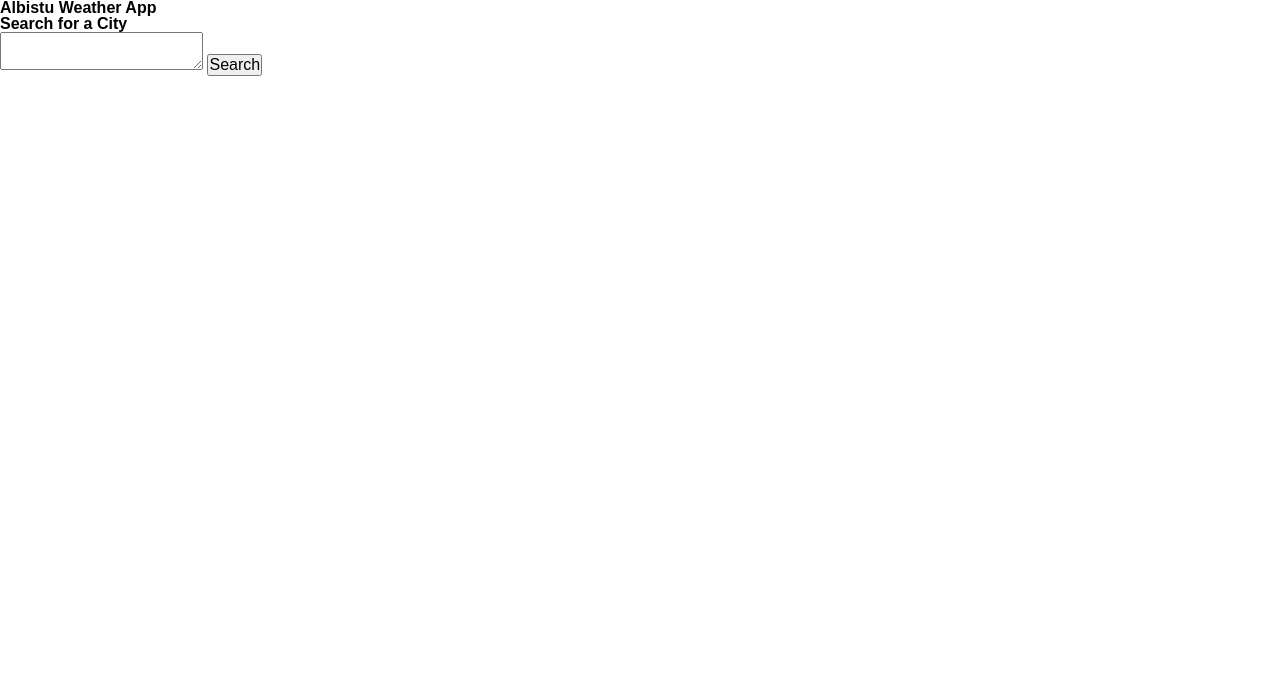
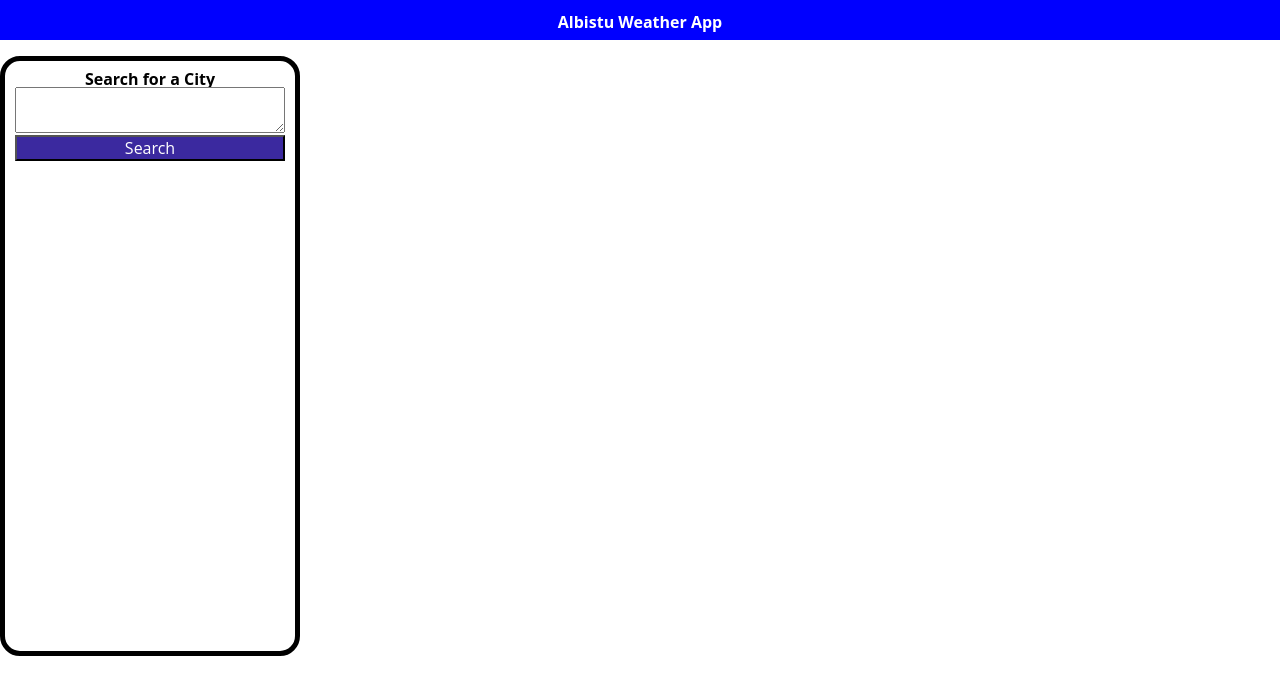
Before and after one commit to Atlas-Ware/WeatherDashboard_06, a plain HTML site: page index.html in a window 1280 px wide. Drawn offline with nearby package versions, Linux system fonts and the light colour scheme; files that its build step writes are made by us from their sources.

Commit message:
added more to HTML, did some CSS

```diff
--- a/Assets/css/style.css
+++ b/Assets/css/style.css
@@ -0,0 +1,36 @@
+header {
+    height: 30px;
+    width: 100%;
+    line-height: 5px;
+    text-align: center;
+    background-color: blue;
+    border: 20px solid blue;
+    margin: 0 auto;
+    color: white;
+}
+
+body {
+    font-family: 'Open Sans', sans-serif;
+    background-color: #ffffff;
+}
+
+h1 {
+    text-align: center;
+}
+#searchSection {
+  padding: 10px;
+  width: 300px;
+  height: 600px;
+  border: 5px solid black;
+  border-radius: 20px;
+}
+
+textarea {
+    width: 100%;
+}
+
+button {
+    background-color: rgb(59, 41, 159);
+    color: white;
+    width: 100%;
+}
--- a/index.html
+++ b/index.html
@@ -11,18 +11,19 @@
 <header>
       <h1>Albistu Weather App</h1>
 </header>
-
+<br>
 <body>
   <!-- WHEN I search for a city
   // THEN I am presented with current and future conditions for
   //that city and that city is added to the search history -->
-  <div>
+  <div id="searchSection">
     <h1>
       Search for a City
     </h1>
     <textarea>
 
     </textarea>
+
     <button>
       Search
     </button>
```
